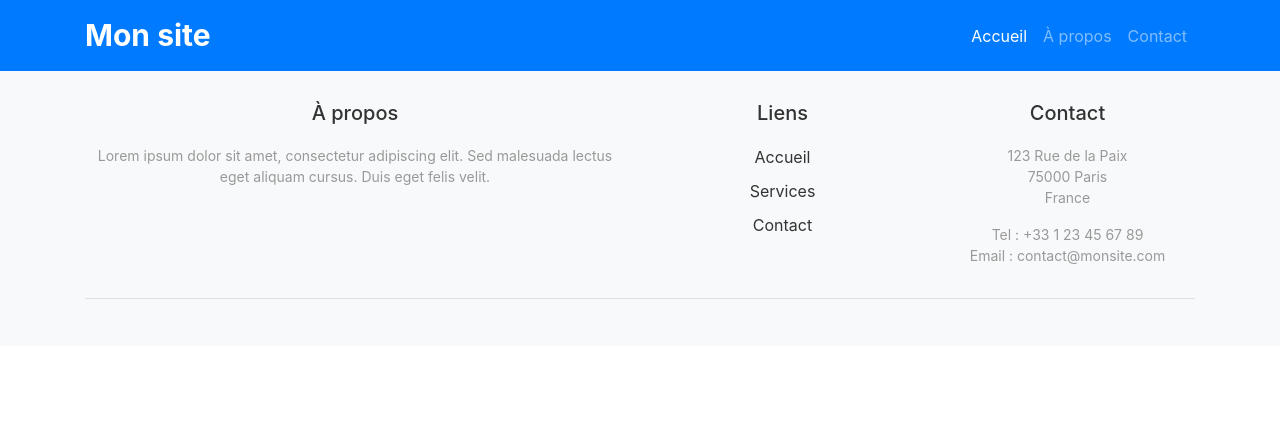
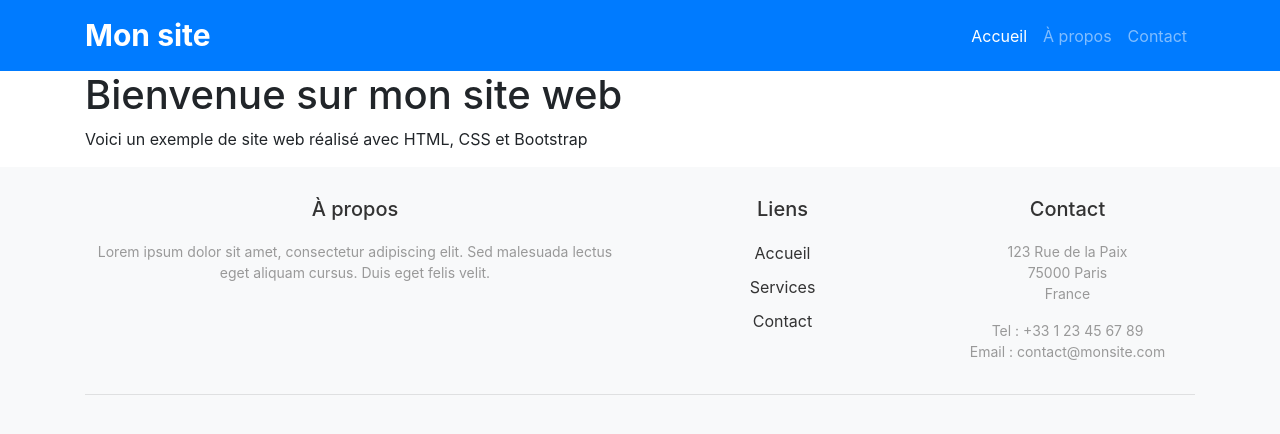
Before and after one commit to eric-chambonneau/Cours-bootstrap, a plain HTML site: page index.html in a window 1280 px wide. Drawn offline with nearby package versions, Linux system fonts and the light colour scheme.

Commit message:
Add files via upload

```diff
--- a/index.html
+++ b/index.html
@@ -3,7 +3,7 @@
   <head>
     <meta charset="UTF-8">
     <meta name="viewport" content="width=device-width, initial-scale=1.0">
-    <title>Mon header</title>
+    <title>Cours BOOTSTRAP</title>
     <link rel="stylesheet" href="https://maxcdn.bootstrapcdn.com/bootstrap/4.0.0/css/bootstrap.min.css">
     <link rel="stylesheet" href="style.css">
     <style>
@@ -46,6 +46,12 @@
         </div>
       </nav>
     </header>
+    <main>
+        <div class="container">
+          <h1>Bienvenue sur mon site web</h1>
+          <p>Voici un exemple de site web réalisé avec HTML, CSS et Bootstrap</p>
+        </div>
+      </main>
     <div class="container">
       <!-- Le contenu du site -->
     </div>
```
